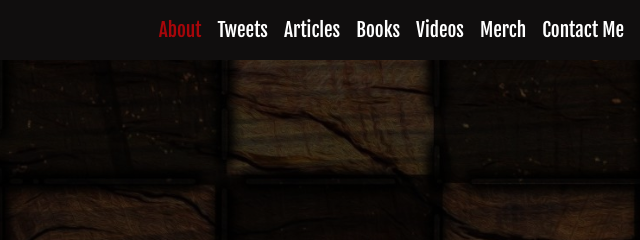
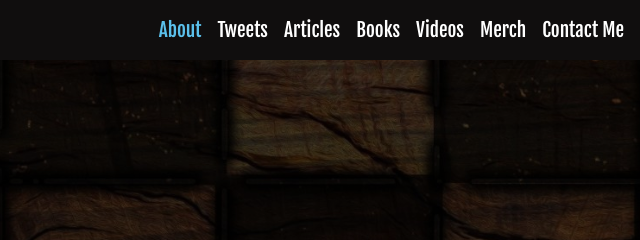
Before and after one commit to julieg18/daniel-naroditsky, a website built with webpack: page src/index.html in a window 1280 px wide. Shown: the top 240 px of the page, 640-1280 px from the left. Built offline with nearby package versions, Linux system fonts and the light colour scheme.

Commit message:
feat: update seconday page color

```diff
--- a/src/blocks/page/page.css
+++ b/src/blocks/page/page.css
@@ -1,6 +1,6 @@
 .page {
   --main-color: #100e0e;
-  --secondary-color: #a7060a;
+  --secondary-color: #5bc0eb;
 
   font-family: 'Fjalla One', sans-serif;
 
```
